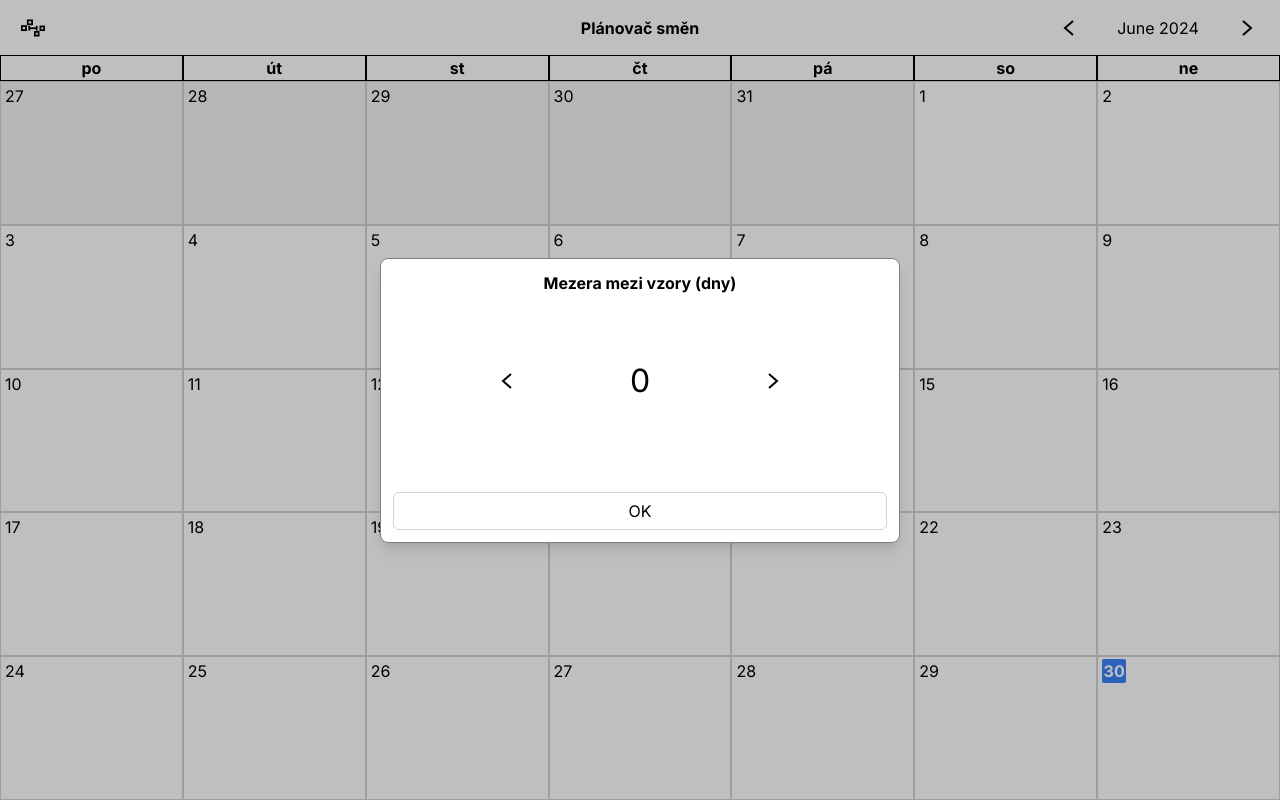
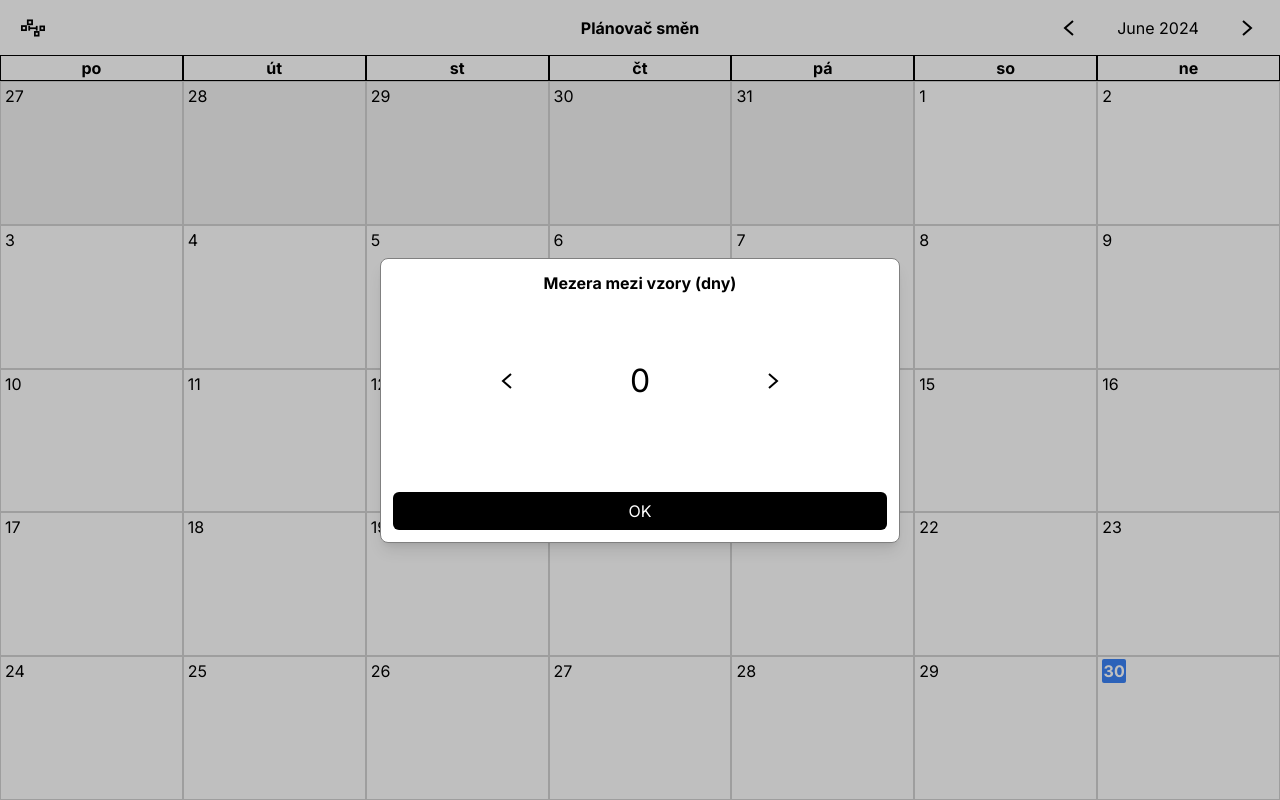
Before and after one commit to dominik74/planovac-smen, a Next.js app: page / in a window 1280 px wide. Both pictures are taken after a click on the button 33 px from the left and 27 px from the top of the page. Built offline with nearby package versions, Linux system fonts and the light colour scheme.

Commit message:
Re-enable primary button and make it black

```diff
--- a/src/components/Button.tsx
+++ b/src/components/Button.tsx
@@ -9,11 +9,11 @@ export const Button = styled.button<Props>`
 	border: ${props => props.$isPrimary ? "none" : "1px solid lightgray"};
 	border-radius: 6px;
 	padding: 0 10px;
-	background: ${props => props.$isPrimary ? "#3b82f6" : "white"};
+	background: ${props => props.$isPrimary ? "black" : "white"};
 	color: ${props => props.$isPrimary ? "white" : "black"};
 
 	&:hover:enabled {
-		background: ${props => props.$isPrimary ? "#4f96f6" : "rgb(240, 240, 240)"};
+		background: ${props => props.$isPrimary ? "rgb(45, 45, 45)" : "rgb(240, 240, 240)"};
 	}
 
 	&:disabled {
--- a/src/components/DialogWindow.tsx
+++ b/src/components/DialogWindow.tsx
@@ -169,7 +169,7 @@ export default function DialogWindow(props: Props) {
 						</Button>
 					}
 
-					<Button $isPrimary={false} onClick={save}>
+					<Button $isPrimary={true} onClick={save}>
 						{props.isNonDiscardable ?
 							"OK"
 								:
```
